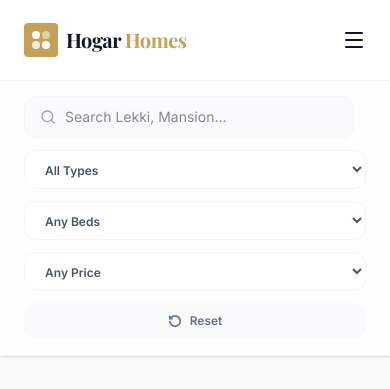
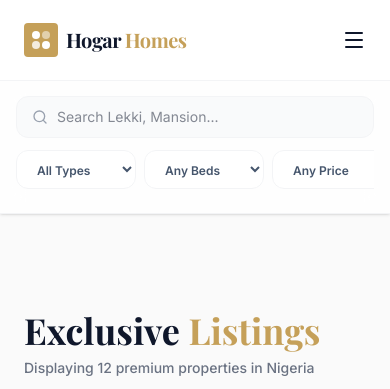
Before and after one commit to Nodstan/Holgar-Homes, a React (Vite) app: page /properties in a window 390 px wide. Shown: the top 389 px of the page. Built offline with nearby package versions, Linux system fonts and the light colour scheme; a web font is replaced by a local one.

Commit message:
making navbar for listing page responsive

```diff
--- a/src/pages/PropertyListings.tsx
+++ b/src/pages/PropertyListings.tsx
@@ -83,8 +83,11 @@ const PropertyListings: React.FC<PropertyListingsProps> = ({ onViewDetails }) =>
     isNavVisible ? 'top-20' : 'top-0'
   }`}
 >
-       <div className="max-w-[1440px] mx-auto px-6 grid grid-cols-1 md:grid-cols-12 gap-3 items-center">
-        {/* SEARCH INPUT */}
+  <div className="max-w-[1440px] mx-auto px-4 md:px-6">
+    {/* Grid setup: 1 column on mobile, 12 on desktop */}
+    <div className="grid grid-cols-1 md:grid-cols-12 gap-3 items-center">
+
+      {/* SEARCH INPUT - Full width on mobile, 4 cols on desktop */}
       <div className="relative md:col-span-4">
         <Search className="absolute left-4 top-1/2 -translate-y-1/2 text-gray-400" size={16} />
         <input
@@ -96,9 +99,13 @@ const PropertyListings: React.FC<PropertyListingsProps> = ({ onViewDetails }) =>
         />
       </div>
 
+      {/* MOBILE SCROLL WRAPPER - This is the secret sauce */}
+      {/* On mobile, filters stay in one row that you can swipe left/right */}
+      <div className="flex md:grid md:grid-cols-8 md:col-span-8 gap-2 overflow-x-auto no-scrollbar pb-2 md:pb-0">
+
         <select
           value={propertyType}
-            className="col-span-2 px-4 py-2.5 bg-white border border-gray-100 rounded-xl text-xs font-bold text-slate-600 outline-none hover:border-[#C5A059] transition-all cursor-pointer"
+          className="min-w-[120px] md:col-span-2 px-4 py-2.5 bg-white border border-gray-100 rounded-xl text-xs font-bold text-slate-600 outline-none hover:border-[#C5A059] transition-all cursor-pointer"
           onChange={(e) => { setIsLoading(true); setPropertyType(e.target.value); setCurrentPage(1); }}
         >
           <option value="All">All Types</option>
@@ -109,7 +116,7 @@ const PropertyListings: React.FC<PropertyListingsProps> = ({ onViewDetails }) =>
 
         <select
           value={beds}
-            className="col-span-2 px-4 py-2.5 bg-white border border-gray-100 rounded-xl text-xs font-bold text-slate-600 outline-none hover:border-[#C5A059] transition-all cursor-pointer"
+          className="min-w-[120px] md:col-span-2 px-4 py-2.5 bg-white border border-gray-100 rounded-xl text-xs font-bold text-slate-600 outline-none hover:border-[#C5A059] transition-all cursor-pointer"
           onChange={(e) => { setIsLoading(true); setBeds(e.target.value); setCurrentPage(1); }}
         >
           <option value="All">Any Beds</option>
@@ -120,7 +127,7 @@ const PropertyListings: React.FC<PropertyListingsProps> = ({ onViewDetails }) =>
 
         <select
           value={minPrice}
-            className="col-span-2 px-4 py-2.5 bg-white border border-gray-100 rounded-xl text-xs font-bold text-slate-600 outline-none hover:border-[#C5A059] transition-all cursor-pointer"
+          className="min-w-[120px] md:col-span-2 px-4 py-2.5 bg-white border border-gray-100 rounded-xl text-xs font-bold text-slate-600 outline-none hover:border-[#C5A059] transition-all cursor-pointer"
           onChange={(e) => { setIsLoading(true); setMinPrice(Number(e.target.value)); setCurrentPage(1); }}
         >
           <option value="0">Any Price</option>
@@ -131,7 +138,7 @@ const PropertyListings: React.FC<PropertyListingsProps> = ({ onViewDetails }) =>
 
         <button
           onClick={handleClearFilters}
-            className="col-span-2 flex items-center justify-center gap-2 py-2.5 bg-slate-50 text-slate-500 rounded-xl text-xs font-bold hover:bg-slate-100 transition-all active:scale-95 group"
+          className="min-w-[100px] md:col-span-2 flex items-center justify-center gap-2 py-2.5 bg-slate-50 text-slate-500 rounded-xl text-xs font-bold hover:bg-slate-100 transition-all active:scale-95 group"
         >
           <svg
             className="group-active:rotate-180 transition-transform duration-500"
@@ -142,6 +149,8 @@ const PropertyListings: React.FC<PropertyListingsProps> = ({ onViewDetails }) =>
           </svg>
           Reset
         </button>
+      </div>
+    </div>
   </div>
     </section>
 
```
Lines whose indentation alone changed are shown as unchanged.
